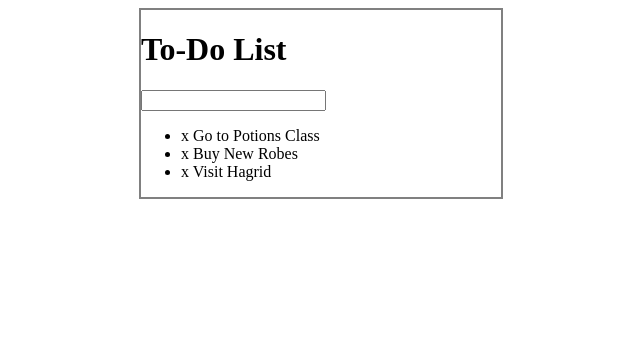
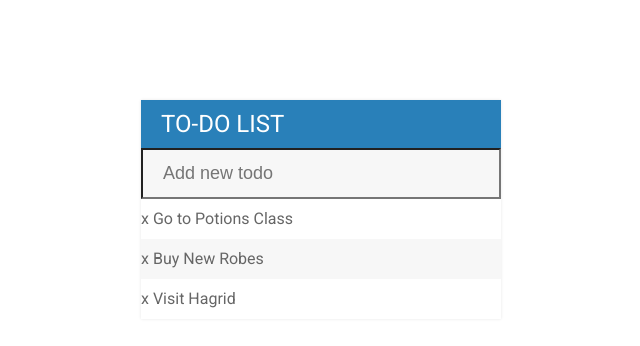
Before and after one commit to Muhtasim-Fuad-Showmik/To-Do-List-Project-2, a plain HTML site: page index.html in a window 1280 px wide. Shown: the whole page, without its empty margins (319-959 px from the left). Drawn offline with Linux system fonts and the light colour scheme.

Commit message:
Styled the list
Added colors to the list.  Modified the focues effect on the input. Fixed up paddin and bordering around each element. Also changed the font from the default font to "Roboto".

```diff
--- a/Assets/CSS/todos.css
+++ b/Assets/CSS/todos.css
@@ -1,7 +1,56 @@
+body {
+	font-family: 'Roboto', sans-serif;
+}
+
+h1 {
+	background: #2980B9;
+	color: white;
+	margin: 0;
+	padding: 10px 20px;
+	text-transform: uppercase;
+	font-size: 24px;
+	font-weight: normal;
+}
+
+ul {
+	list-style: none;
+	margin: 0;
+	padding: 0;
+}
+
+li {
+	background: white;
+	height: 40px;
+	line-height: 40px;
+	color: #666;
+}
+
+li:nth-child(2n){
+	background: #F7F7F7;
+}
+
+input {
+	font-size: 18px;
+	color: #2980B9;
+	background-color: #F7F7F7;
+	width: 100%;
+	padding: 13px 13px 13px 20px;
+	/*Makes sure the element does not
+	take up the margin but only the padding.*/
+	box-sizing: border-box;
+}
+
+input:focus {
+	background: white;
+	border: 3px solid #2980B9;
+	outline: none;
+}
+
 #container {
 	width: 360px;
-	margin: 0 auto;
-	border: 2px solid gray;
+	margin: 100px auto;
+	background: #F7F7F7;
+	box-shadow: 0 0 3px rgba(0, 0, 0, 0.1);
 }
 
 .completed {
--- a/index.html
+++ b/index.html
@@ -3,12 +3,13 @@
 <head>
 	<title>To-Do List</title>
 	<link rel="stylesheet" type="text/css" href="Assets/CSS/todos.css">
+	<link href="https://fonts.googleapis.com/css2?family=Roboto:wght@400;500;700&display=swap" rel="stylesheet">
 	<script type="text/javascript" src="Assets/JS/lib/jquery-3.5.1.min.js"></script>
 </head>
 <body>
 	<div id="container">
 		<h1>To-Do List</h1>
-		<input type="text" name="">
+		<input type="text" name="" placeholder="Add new todo">
 
 		<ul>
 			<li><span>x</span> Go to Potions Class</li>
```
